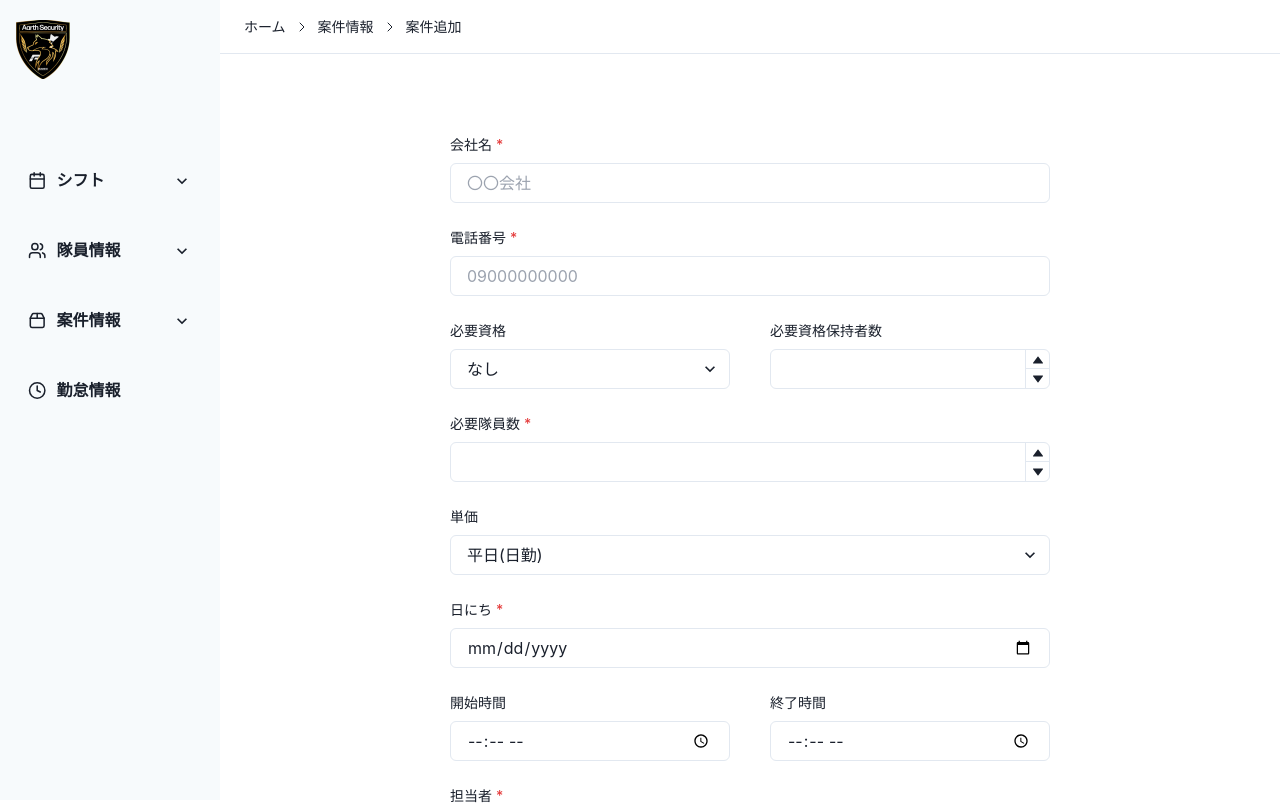
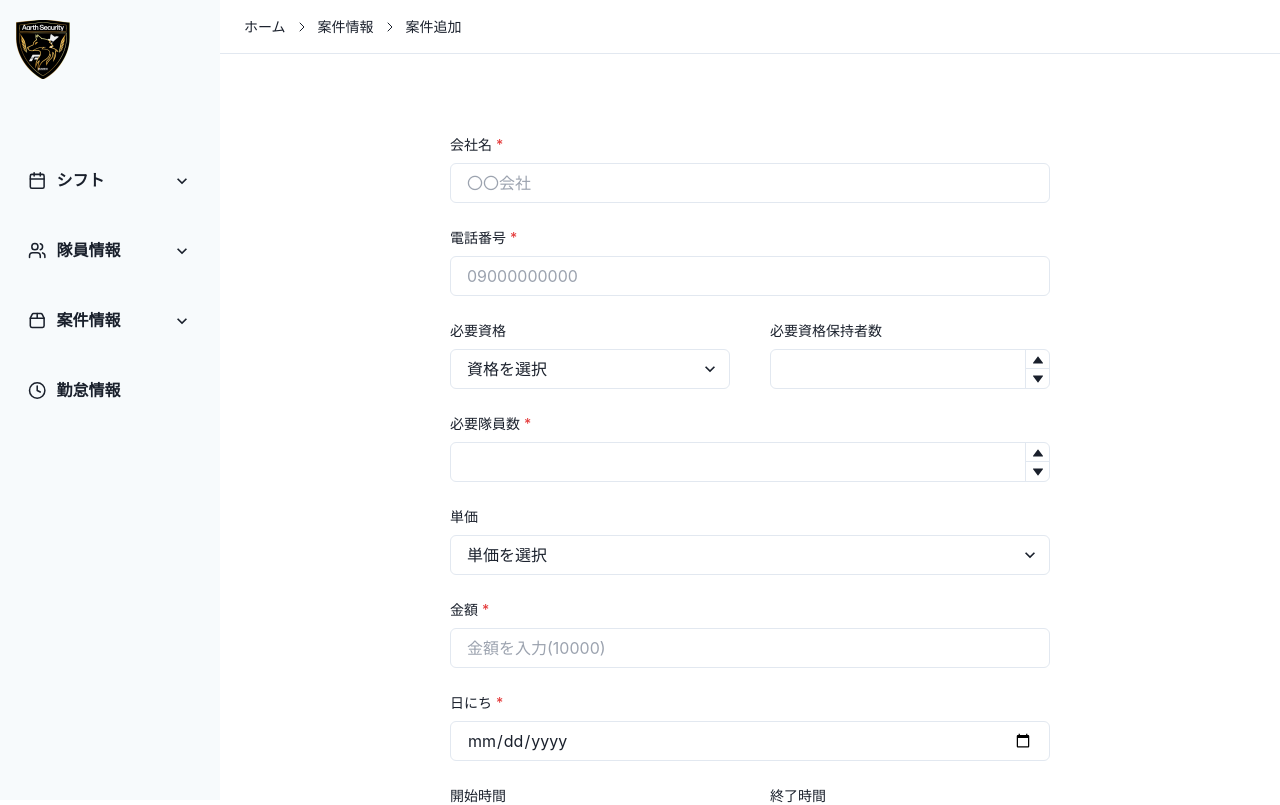
Before and after one commit to kainholy/as-system-prototype, a Next.js app: page /admin/project/create in a window 1280 px wide. Shown: the top 805 px of the page. Built offline with nearby package versions, Linux system fonts and the light colour scheme.

Commit message:
金額を追加

```diff
--- a/src/pages/admin/project/create.tsx
+++ b/src/pages/admin/project/create.tsx
@@ -1,16 +1,40 @@
-import React, { useState } from 'react'
-import { Box, Button, Flex, FormControl, FormErrorMessage, FormHelperText, FormLabel, HStack, Input, NumberDecrementStepper, NumberIncrementStepper, NumberInput, NumberInputField, NumberInputStepper, Radio, RadioGroup, Select, Textarea } from '@chakra-ui/react'
-import Navigation from '../../components/Navigation'
-import Bread from '../../components/Breadcrumb'
+import React, { useState } from "react";
+import {
+  Box,
+  Button,
+  Flex,
+  FormControl,
+  FormErrorMessage,
+  FormHelperText,
+  FormLabel,
+  HStack,
+  Input,
+  NumberDecrementStepper,
+  NumberIncrementStepper,
+  NumberInput,
+  NumberInputField,
+  NumberInputStepper,
+  Radio,
+  RadioGroup,
+  Select,
+  Textarea,
+} from "@chakra-ui/react";
+import Navigation from "../../components/Navigation";
+import Bread from "../../components/Breadcrumb";
 
 function MemberCreate() {
-
   return (
     <>
       <Navigation />
-            <Box w='calc(100% - 220px)' margin='0 0 0 auto'>
+      <Box w="calc(100% - 220px)" margin="0 0 0 auto">
         <Bread second="案件情報" third="案件追加" />
-                <Flex w='60%' maxW='600px' margin='80px auto' direction='column' gap='24px'>
+        <Flex
+          w="60%"
+          maxW="600px"
+          margin="80px auto"
+          direction="column"
+          gap="24px"
+        >
           {/* <Flex flex='1' gap='40px'>
                         <FormControl isRequired>
                             <FormLabel>名字</FormLabel>
@@ -34,19 +58,25 @@ function MemberCreate() {
                     </FormControl> */}
 
           <FormControl isRequired>
-                        <FormLabel fontSize='sm' color='gray.800'>会社名</FormLabel>
-                        <Input type='name' placeholder='〇〇会社' />
+            <FormLabel fontSize="sm" color="gray.800">
+              会社名
+            </FormLabel>
+            <Input type="name" placeholder="〇〇会社" />
           </FormControl>
 
           <FormControl isRequired>
-                        <FormLabel fontSize='sm' color='gray.800'>電話番号</FormLabel>
-                        <Input type='tel' placeholder='09000000000' />
+            <FormLabel fontSize="sm" color="gray.800">
+              電話番号
+            </FormLabel>
+            <Input type="tel" placeholder="09000000000" />
           </FormControl>
 
-                    <Flex flex='1' gap='40px'>
+          <Flex flex="1" gap="40px">
             <FormControl>
-                            <FormLabel fontSize='sm' color='gray.800'>必要資格</FormLabel>
-                            <Select placeholder='なし'>
+              <FormLabel fontSize="sm" color="gray.800">
+                必要資格
+              </FormLabel>
+              <Select placeholder="資格を選択">
                 <option>なし</option>
                 <option>1級</option>
                 <option>2級</option>
@@ -55,7 +85,9 @@ function MemberCreate() {
             </FormControl>
 
             <FormControl>
-                            <FormLabel fontSize='sm' color='gray.800'>必要資格保持者数</FormLabel>
+              <FormLabel fontSize="sm" color="gray.800">
+                必要資格保持者数
+              </FormLabel>
               <NumberInput max={200} min={1}>
                 <NumberInputField />
                 <NumberInputStepper>
@@ -67,7 +99,9 @@ function MemberCreate() {
           </Flex>
 
           <FormControl isRequired>
-                        <FormLabel fontSize='sm' color='gray.800'>必要隊員数</FormLabel>
+            <FormLabel fontSize="sm" color="gray.800">
+              必要隊員数
+            </FormLabel>
             <NumberInput max={200} min={1}>
               <NumberInputField />
               <NumberInputStepper>
@@ -78,8 +112,10 @@ function MemberCreate() {
           </FormControl>
 
           <FormControl>
-                        <FormLabel fontSize='sm' color='gray.800'>単価</FormLabel>
-                        <Select placeholder='平日(日勤)'>
+            <FormLabel fontSize="sm" color="gray.800">
+              単価
+            </FormLabel>
+            <Select placeholder="単価を選択">
               <option>平日(日勤)</option>
               <option>平日(夜勤)</option>
               <option>休日(日勤)</option>
@@ -88,49 +124,63 @@ function MemberCreate() {
           </FormControl>
 
           <FormControl isRequired>
-                        <FormLabel fontSize='sm' color='gray.800'>日にち</FormLabel>
-                        <Input type='date' />
+            <FormLabel fontSize="sm" color="gray.800">
+              金額
+            </FormLabel>
+            <Input type="text" name="price" placeholder="金額を入力(10000)" />
           </FormControl>
 
-                    <Flex flex='1' gap='40px'>
+          <FormControl isRequired>
+            <FormLabel fontSize="sm" color="gray.800">
+              日にち
+            </FormLabel>
+            <Input type="date" />
+          </FormControl>
+
+          <Flex flex="1" gap="40px">
             <FormControl>
-                            <FormLabel fontSize='sm' color='gray.800'>開始時間</FormLabel>
-                            <Input type='time' />
+              <FormLabel fontSize="sm" color="gray.800">
+                開始時間
+              </FormLabel>
+              <Input type="time" />
             </FormControl>
 
             <FormControl>
-                            <FormLabel fontSize='sm' color='gray.800'>終了時間</FormLabel>
-                            <Input type='time' />
+              <FormLabel fontSize="sm" color="gray.800">
+                終了時間
+              </FormLabel>
+              <Input type="time" />
             </FormControl>
           </Flex>
 
           <FormControl isRequired>
-                        <FormLabel fontSize='sm' color='gray.800'>担当者</FormLabel>
-                        <Input type='name' placeholder='山田 太郎 様' />
+            <FormLabel fontSize="sm" color="gray.800">
+              担当者
+            </FormLabel>
+            <Input type="name" placeholder="山田 太郎 様" />
           </FormControl>
 
           <FormControl isRequired>
-                        <FormLabel fontSize='sm' color='gray.800'>担当者の電話番号</FormLabel>
-                        <Input type='tel' placeholder='09000000000' />
+            <FormLabel fontSize="sm" color="gray.800">
+              担当者の電話番号
+            </FormLabel>
+            <Input type="tel" placeholder="09000000000" />
           </FormControl>
 
           <FormControl isRequired>
-                        <FormLabel fontSize='sm' color='gray.800'>備考欄</FormLabel>
+            <FormLabel fontSize="sm" color="gray.800">
+              備考欄
+            </FormLabel>
             <Textarea />
           </FormControl>
 
-                    <Button
-                        mt={4}
-                        colorScheme='blue'
-                        type='submit'
-                    >
+          <Button mt={4} colorScheme="blue" type="submit">
             追加
           </Button>
-
         </Flex>
       </Box>
     </>
-    )
+  );
 }
 
-export default MemberCreate
+export default MemberCreate;
```
Lines whose indentation alone changed are shown as unchanged.
